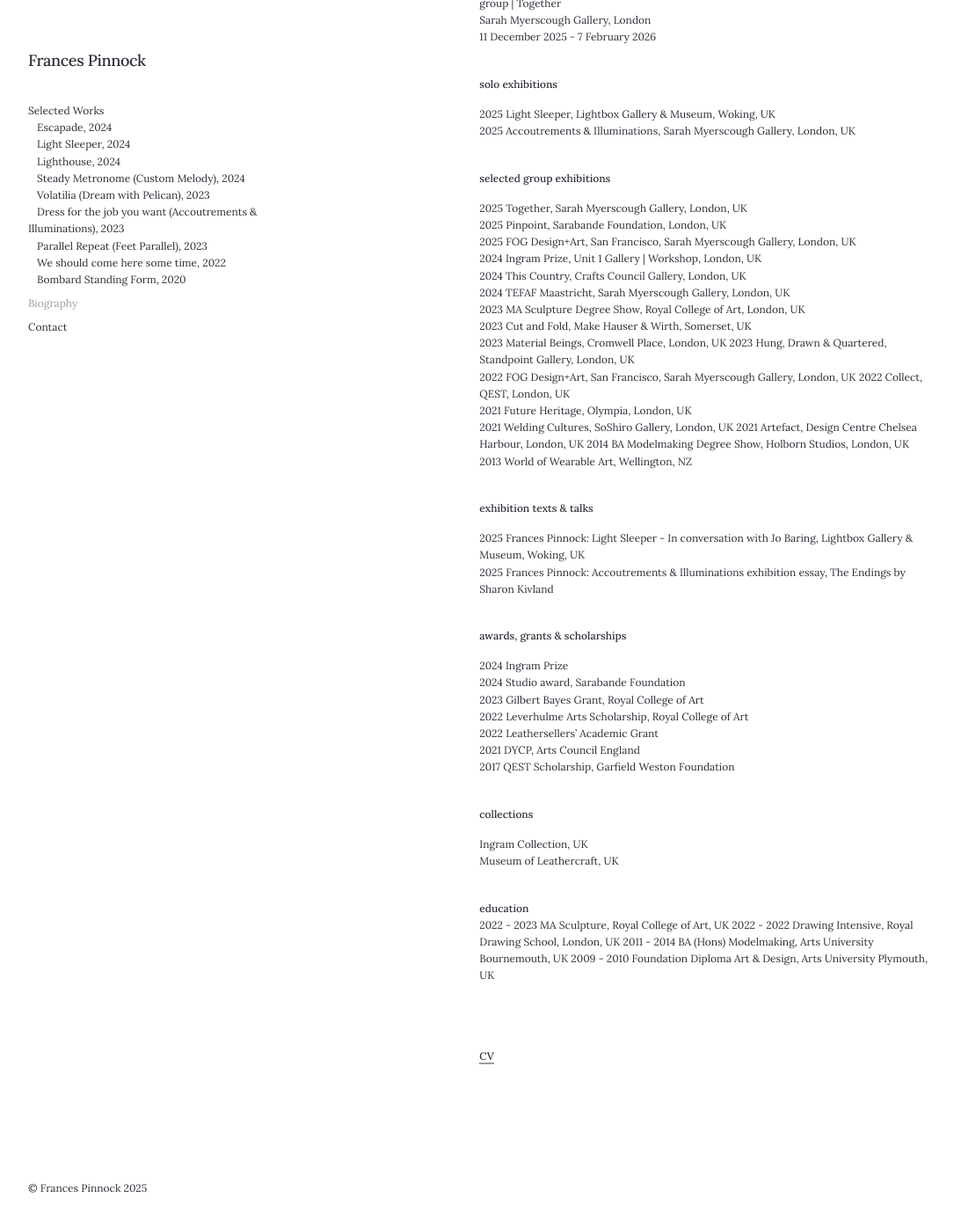
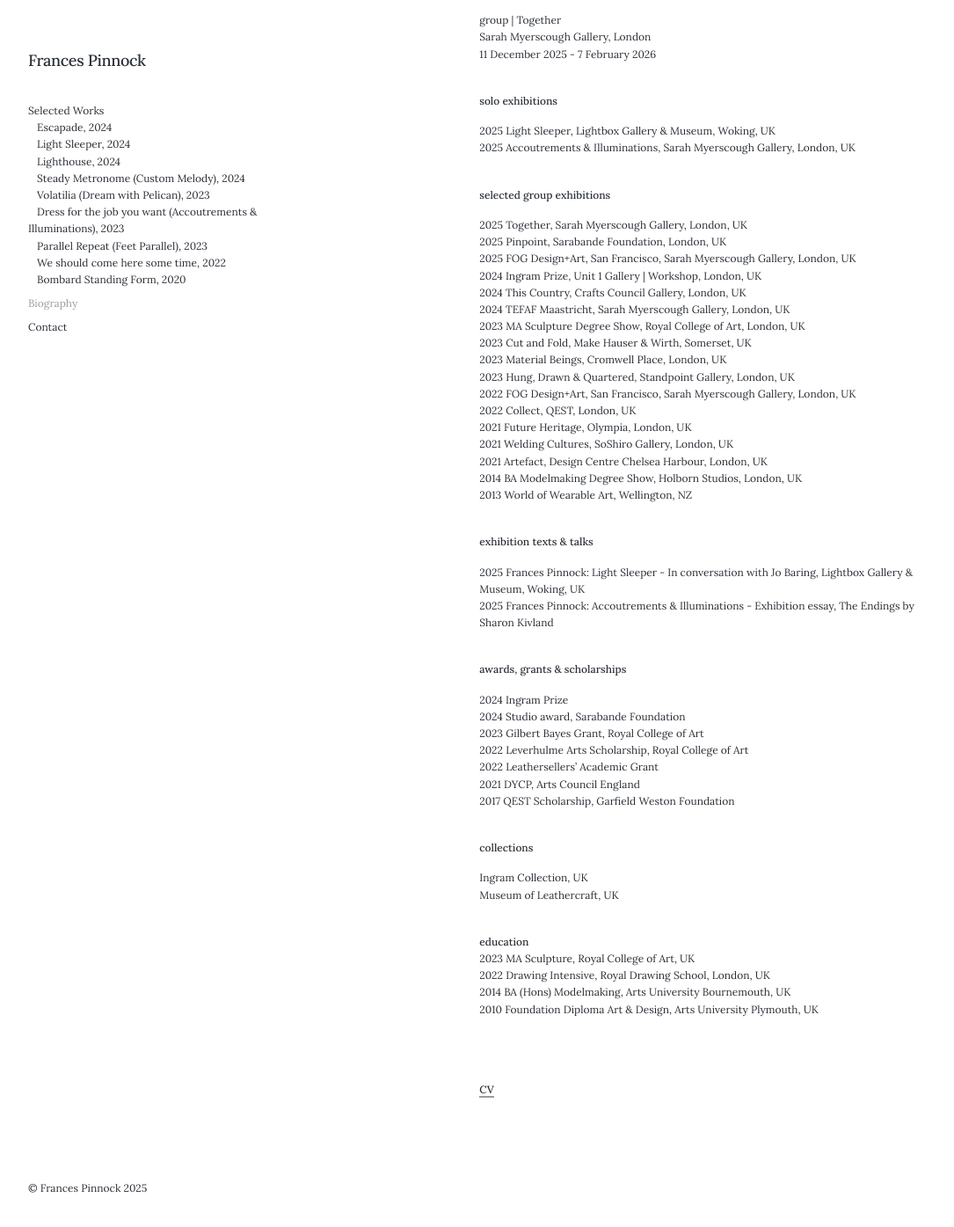
Before and after one commit to francespinnock/francespinnock.github.io, a Jekyll site: the page built from _pages/bio.md, in a window 1280 px wide and 1400 px high, scrolled down 322 px. Shown: the top 1395 px of the window at 88% size, without its empty margins (28-1113 px from the left). Built offline with Jekyll 4.4.1, drawn with Linux system fonts in a browser that asks for light colours; nearby versions of some CDN libraries; before the commit the page ends 1684 px from its top, so only the background shows below that; some of the changed text lies outside the part shown.

Commit message:
Update bio.md

```diff
--- a/_pages/bio.md
+++ b/_pages/bio.md
@@ -52,7 +52,7 @@ Sarah Myerscough Gallery, London
 **exhibition texts & talks**
 
 2025  Frances Pinnock: Light Sleeper - In conversation with Jo Baring, Lightbox Gallery & Museum, Woking, UK
-2025  Frances Pinnock: Accoutrements & Illuminations exhibition essay, The Endings by Sharon Kivland
+2025  Frances Pinnock: Accoutrements & Illuminations - Exhibition essay, The Endings by Sharon Kivland
 <br/>
 
 **awards, grants & scholarships**
@@ -73,14 +73,12 @@ Museum of Leathercraft, UK
 <br/>
 
 **education**
-2022 - 2023     MA Sculpture, Royal College of Art, UK
-2022 - 2022     Drawing Intensive, Royal Drawing School, London, UK
-2011 - 2014     BA (Hons) Modelmaking, Arts University Bournemouth, UK
-2009 - 2010     Foundation Diploma Art & Design, Arts University Plymouth, UK
+2023  MA Sculpture, Royal College of Art, UK
+2022  Drawing Intensive, Royal Drawing School, London, UK
+2014  BA (Hons) Modelmaking, Arts University Bournemouth, UK
+2010  Foundation Diploma Art & Design, Arts University Plymouth, UK
 <br/>
 <br/>
-
-
 
 [CV](/cv.pdf){:target="_blank"}
 <br/>
```
